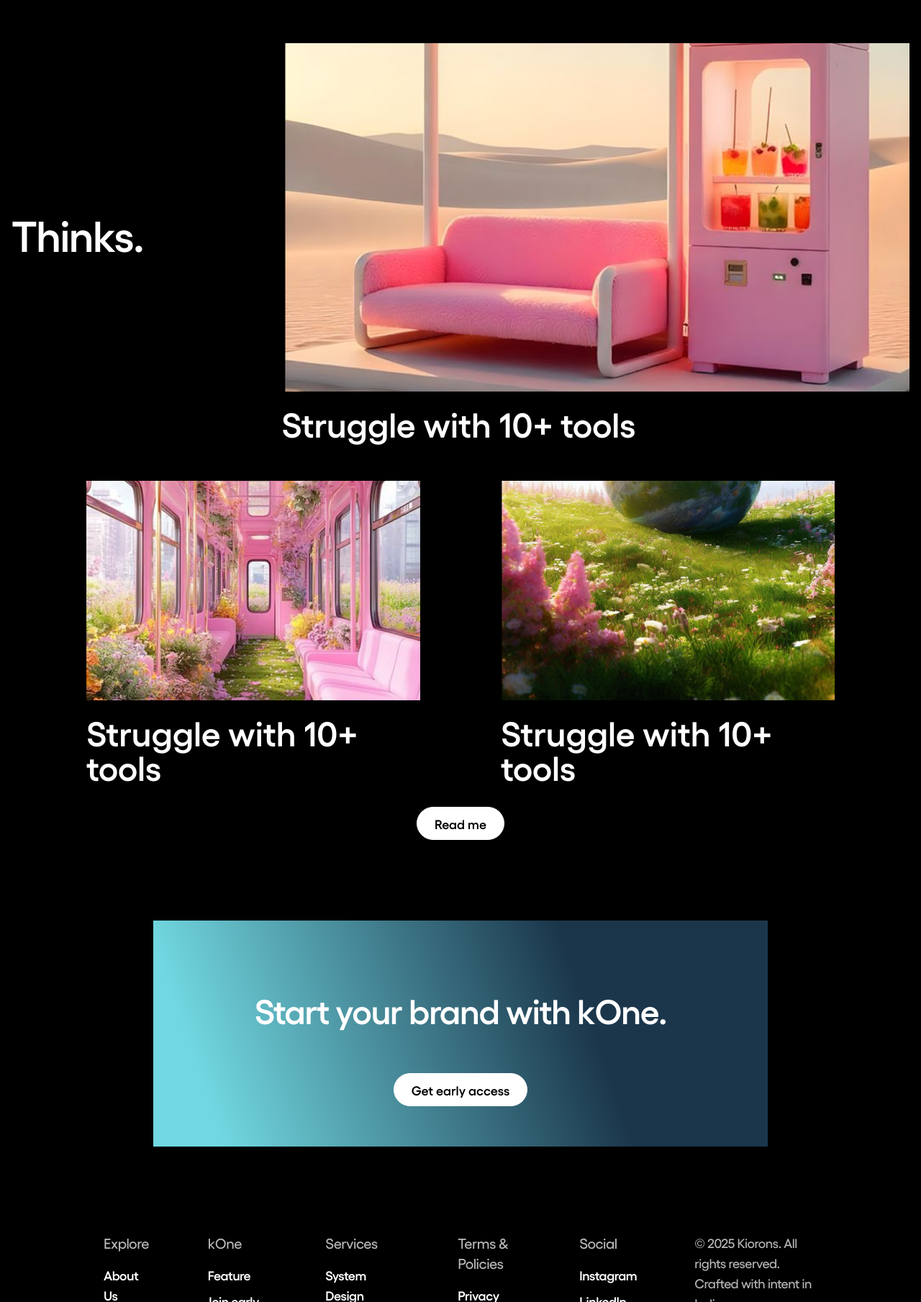
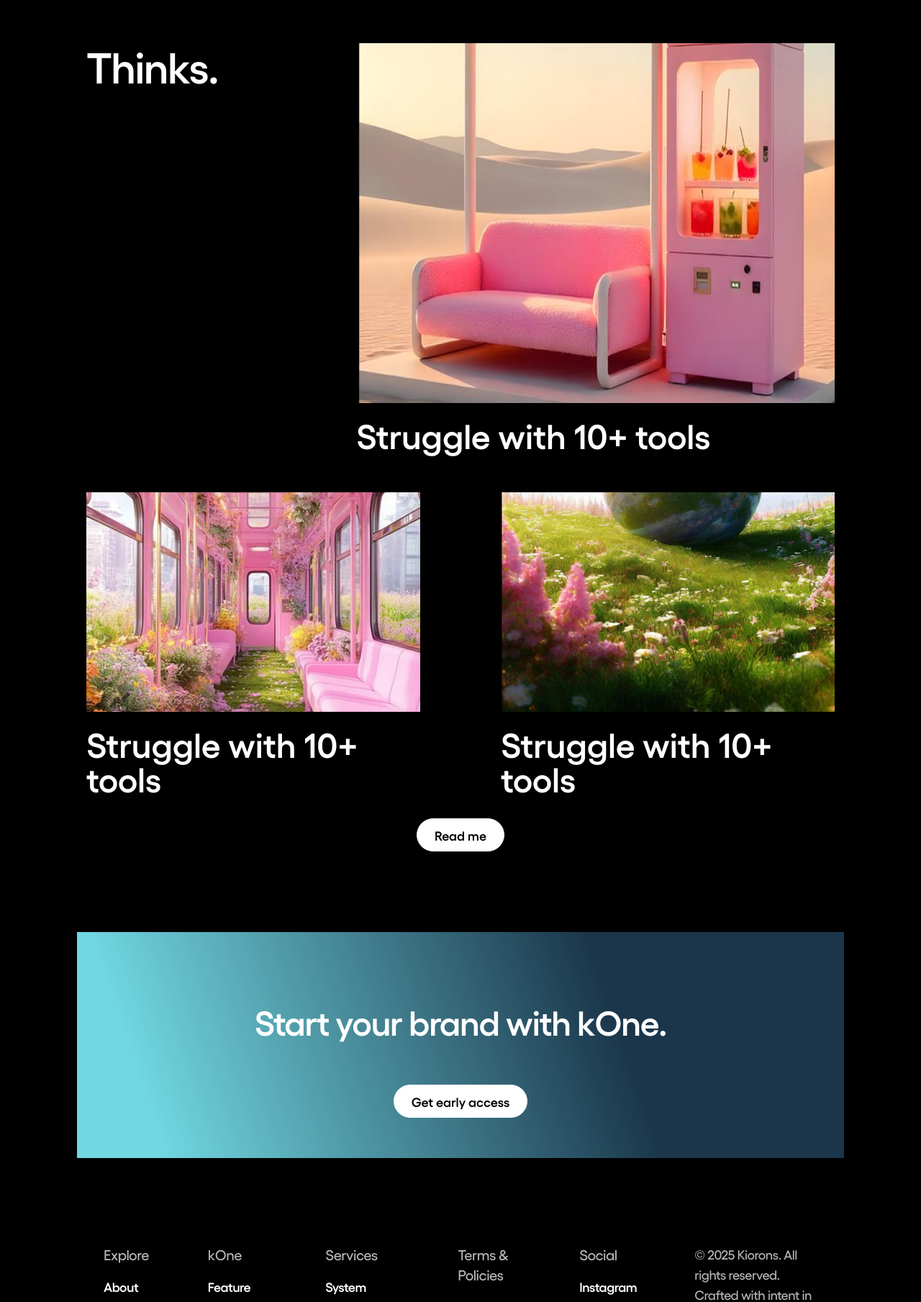
Before and after one commit to Piyush289kumar/kiorons_ai, a Next.js app: page / in a window 1280 px wide. Shown: the part 3600-5409 px from the top of the page at 72% size. Built offline with nearby package versions, Linux system fonts and the light colour scheme.

Commit message:
Fix tailwind Bug

```diff
--- a/src/app/layouts/HeroSection.js
+++ b/src/app/layouts/HeroSection.js
@@ -1,5 +1,4 @@
 'use client' // <-- Required for Framer Motion
-
 import { motion, useAnimation } from 'framer-motion'
 import { useInView } from 'react-intersection-observer'
 import { useEffect } from 'react'
@@ -9,7 +8,6 @@ import { AnimatedShinyTextDemo } from '@/components/landing/AnimatedShinyText'
 import Image from 'next/image'
 import FeatureSection from './FeatureScrollSection'
 import Footer from './Footer'
-
 export default function HeroSection() {
   // Animation controls for each section
   const controls1 = useAnimation()
@@ -17,23 +15,31 @@ export default function HeroSection() {
   const controls3 = useAnimation()
   const controls4 = useAnimation()
   const controls5 = useAnimation()
-
   // Intersection observers for each section
   const [ref1, inView1] = useInView({ triggerOnce: true, threshold: 0.1 })
   const [ref2, inView2] = useInView({ triggerOnce: true, threshold: 0.1 })
   const [ref3, inView3] = useInView({ triggerOnce: true, threshold: 0.1 })
   const [ref4, inView4] = useInView({ triggerOnce: true, threshold: 0.1 })
   const [ref5, inView5] = useInView({ triggerOnce: true, threshold: 0.1 })
-
   // Trigger animations when sections come into view
   useEffect(() => {
-    if (inView1) controls1.start("visible")
-    if (inView2) controls2.start("visible")
-    if (inView3) controls3.start("visible")
-    if (inView4) controls4.start("visible")
-    if (inView5) controls5.start("visible")
-  }, [controls1, controls2, controls3, controls4, controls5, inView1, inView2, inView3, inView4, inView5])
-
+    if (inView1) controls1.start('visible')
+    if (inView2) controls2.start('visible')
+    if (inView3) controls3.start('visible')
+    if (inView4) controls4.start('visible')
+    if (inView5) controls5.start('visible')
+  }, [
+    controls1,
+    controls2,
+    controls3,
+    controls4,
+    controls5,
+    inView1,
+    inView2,
+    inView3,
+    inView4,
+    inView5,
+  ])
   return (
     <div className="scroll-smooth">
       {/* Hero Section */}
@@ -44,13 +50,17 @@ export default function HeroSection() {
           animate={controls1}
           variants={{
             hidden: { opacity: 0, y: 50 },
-            visible: { opacity: 1, y: 0 }
+            visible: { opacity: 1, y: 0 },
           }}
           transition={{ duration: 0.8 }}
           className="text-center z-10 mt-0 md:mt-56 px-4 sm:px-6 md:px-0"
         >
-          <h1 className="text-5xl sm:text-7xl md:text-8xl font-semibold tracking-tight">Built to build</h1>
-          <h1 className="text-5xl sm:text-7xl md:text-8xl font-semibold tracking-tight">your Brand.</h1>
+          <h1 className="text-5xl sm:text-7xl md:text-8xl font-semibold tracking-tight">
+            Built to build
+          </h1>
+          <h1 className="text-5xl sm:text-7xl md:text-8xl font-semibold tracking-tight">
+            your Brand.
+          </h1>
           <motion.p
             initial={{ opacity: 0 }}
             animate={{ opacity: 1 }}
@@ -67,7 +77,6 @@ export default function HeroSection() {
           >
             your product, all from one place.
           </motion.p>
-
           <motion.div
             initial={{ opacity: 0 }}
             animate={{ opacity: 1 }}
@@ -82,7 +91,6 @@ export default function HeroSection() {
             </button>
           </motion.div>
         </motion.div>
-
         <motion.div
           initial={{ opacity: 0, y: 50 }}
           animate={{ opacity: 1, y: 0 }}
@@ -98,7 +106,6 @@ export default function HeroSection() {
           />
         </motion.div>
       </section>
-
       {/* Meet kOne Section */}
       <motion.section
         ref={ref2}
@@ -106,7 +113,7 @@ export default function HeroSection() {
         animate={controls2}
         variants={{
           hidden: { opacity: 0, y: 50 },
-          visible: { opacity: 1, y: 0 }
+          visible: { opacity: 1, y: 0 },
         }}
         transition={{ duration: 0.6 }}
         className="font-gellix md:pt-11 sm:pt-32 px-4 sm:px-0"
@@ -122,7 +129,6 @@ export default function HeroSection() {
           >
             Meet kOne.
           </h1>
-
           <motion.p
             initial={{ opacity: 0 }}
             animate={{ opacity: 1 }}
@@ -147,7 +153,6 @@ export default function HeroSection() {
           >
             happens here.
           </motion.p>
-
           <motion.div
             initial={{ opacity: 0 }}
             animate={{ opacity: 1 }}
@@ -163,9 +168,7 @@ export default function HeroSection() {
           </motion.div>
         </div>
       </motion.section>
-
       <FeatureSection />
-
       {/* "Ahh it's not end" Section */}
       <motion.section
         ref={ref3}
@@ -173,7 +176,7 @@ export default function HeroSection() {
         animate={controls3}
         variants={{
           hidden: { opacity: 0, y: 50 },
-          visible: { opacity: 1, y: 0 }
+          visible: { opacity: 1, y: 0 },
         }}
         transition={{ duration: 0.6 }}
         className="font-gellix px-4 sm:px-28 text-center mt-32 mb-12 md:my-64"
@@ -189,7 +192,6 @@ export default function HeroSection() {
           >
             Ahh it's not end.
           </h1>
-
           <motion.button
             initial={{ opacity: 0 }}
             animate={{ opacity: 1 }}
@@ -200,7 +202,6 @@ export default function HeroSection() {
           </motion.button>
         </div>
       </motion.section>
-
       {/* "No templates" Section */}
       <motion.section
         ref={ref4}
@@ -208,7 +209,7 @@ export default function HeroSection() {
         animate={controls4}
         variants={{
           hidden: { opacity: 0, y: 50 },
-          visible: { opacity: 1, y: 0 }
+          visible: { opacity: 1, y: 0 },
         }}
         transition={{ duration: 0.6 }}
         className="font-gellix flex flex-col justify-center items-center w-full sm:px-0"
@@ -220,9 +221,12 @@ export default function HeroSection() {
         }}
       >
         <div className="z-10 my-36 sm:my-60">
-          <h1 className="text-5xl sm:text-7xl md:text-8xl font-semibold tracking-tight text-white">No templates.</h1>
-          <h1 className="text-5xl sm:text-7xl md:text-8xl font-semibold tracking-tight text-white">No clutter.</h1>
-
+          <h1 className="text-5xl sm:text-7xl md:text-8xl font-semibold tracking-tight text-white">
+            No templates.
+          </h1>
+          <h1 className="text-5xl sm:text-7xl md:text-8xl font-semibold tracking-tight text-white">
+            No clutter.
+          </h1>
           <motion.p
             initial={{ opacity: 0 }}
             animate={{ opacity: 1 }}
@@ -270,7 +274,6 @@ export default function HeroSection() {
           </motion.div>
         </div>
       </motion.section>
-
       {/* Thinks Section */}
       <motion.section
         ref={ref5}
@@ -278,15 +281,17 @@ export default function HeroSection() {
         animate={controls5}
         variants={{
           hidden: { opacity: 0, y: 50 },
-          visible: { opacity: 1, y: 0 }
+          visible: { opacity: 1, y: 0 },
         }}
         transition={{ duration: 0.6 }}
         className="font-gellix px-4 mt-20"
       >
-        <div className="flex flex-col sm:flex-row justify-center gap-x-12 sm:gap-x-28">
-          <div className="flex flex-col sm:flex-row justify-between gap-10 sm:gap-48 items-center">
-            <h1 className="text-4xl sm:text-6xl md:text-6xl font-semibold tracking-tight text-white mb-0 md:mb-6">Thinks.</h1>
-
+        <div>
+          <div className="flex flex-col sm:flex-row gap-x-12 sm:gap-x-28 w-full">
+            <div className="flex flex-col sm:flex-row justify-between gap-10 sm:gap-48 w-full md:w-10/12 mx-auto">
+              <h1 className="text-4xl sm:text-6xl md:text-6xl font-semibold tracking-tight text-white mb-0 md:mb-6">
+                Thinks.
+              </h1>
               <motion.div
                 initial={{ opacity: 0 }}
                 animate={{ opacity: 1 }}
@@ -297,21 +302,22 @@ export default function HeroSection() {
                   alt="chatbox.png"
                   width={900}
                   height={900}
-                className="w-full sm:max-w-full"
+                  className="w-auto md:h-[500px]"
                   priority
                 />
-              <h3 className="text-2xl sm:text-5xl md:text-5xl font-semibold text-white mt-1 md:mt-5">Struggle with 10+ tools</h3>
+                <h3 className="text-2xl sm:text-5xl md:text-5xl font-semibold text-white mt-1 md:mt-5">
+                  Struggle with 10+ tools
+                </h3>
               </motion.div>
             </div>
           </div>
-
           <div className="flex flex-col sm:flex-row justify-center gap-x-12 sm:gap-x-28 mt-10 sm:mt-14 w-full md:w-10/12 mx-auto">
             <div className="flex flex-col sm:flex-row justify-center gap-x-12 sm:gap-x-28">
               <motion.div
                 initial={{ opacity: 0 }}
                 animate={{ opacity: 1 }}
                 transition={{ delay: 0.3, duration: 0.6 }}
-              className='mb-10 md:mb-0'
+                className="mb-10 md:mb-0"
               >
                 <Image
                   src="/assets/images/Webapp/Home/sofa2.png"
@@ -320,9 +326,10 @@ export default function HeroSection() {
                   height={900}
                   priority
                 />
-              <h3 className="text-2xl sm:text-5xl md:text-5xl font-semibold text-white mt-1 md:mt-5">Struggle with 10+ tools</h3>
+                <h3 className="text-2xl sm:text-5xl md:text-5xl font-semibold text-white mt-1 md:mt-5">
+                  Struggle with 10+ tools
+                </h3>
               </motion.div>
-
               <motion.div
                 initial={{ opacity: 0 }}
                 animate={{ opacity: 1 }}
@@ -335,11 +342,13 @@ export default function HeroSection() {
                   height={900}
                   priority
                 />
-              <h3 className="text-2xl sm:text-5xl md:text-5xl font-semibold text-white mt-1 md:mt-5">Struggle with 10+ tools</h3>
+                <h3 className="text-2xl sm:text-5xl md:text-5xl font-semibold text-white mt-1 md:mt-5">
+                  Struggle with 10+ tools
+                </h3>
               </motion.div>
             </div>
           </div>
-
+        </div>
         <motion.div
           initial={{ opacity: 0 }}
           animate={{ opacity: 1 }}
@@ -351,7 +360,6 @@ export default function HeroSection() {
           </button>
         </motion.div>
       </motion.section>
-
       {/* CTA Section */}
       <motion.section
         initial={{ opacity: 0 }}
@@ -361,7 +369,7 @@ export default function HeroSection() {
         className="mt-20 px-4 sm:px-0 font-gellix"
       >
         <div
-          className="p-5 md:p-14 text-white w-full sm:w-8/12 mx-auto text-center mt-20 sm:mt-28"
+          className="p-5 md:p-14 text-white md:w-10/12 mx-auto text-center mt-20 sm:mt-28"
           style={{ background: 'linear-gradient(71deg, #71D8E1 10.04%, #1B364B 69.45%)' }}
         >
           <h1 className="text-2xl md:text-5xl font-semibold tracking-tight md:my-11">
@@ -372,7 +380,6 @@ export default function HeroSection() {
           </button>
         </div>
       </motion.section>
-
     </div>
   )
 }
```
Also changed, not shown: src/app/career/page.js (+1 -19 lines), src/app/job-opening/page.js (+1 -14 lines). Lines whose indentation alone changed are shown as unchanged.
